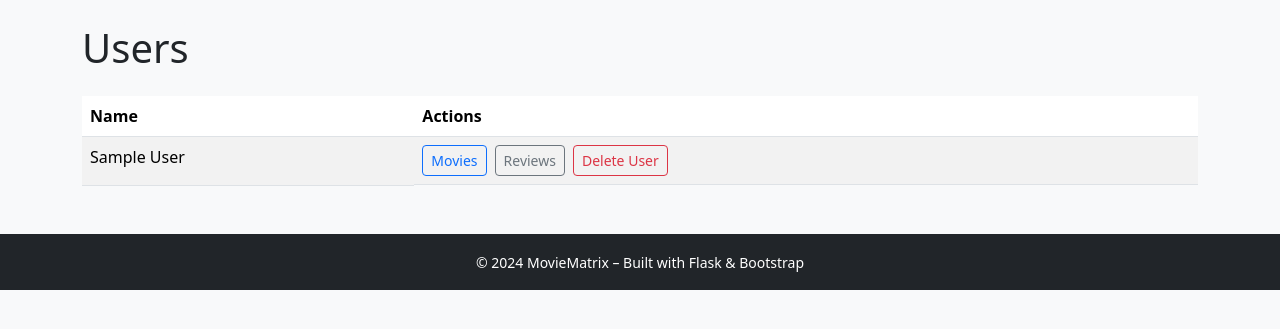
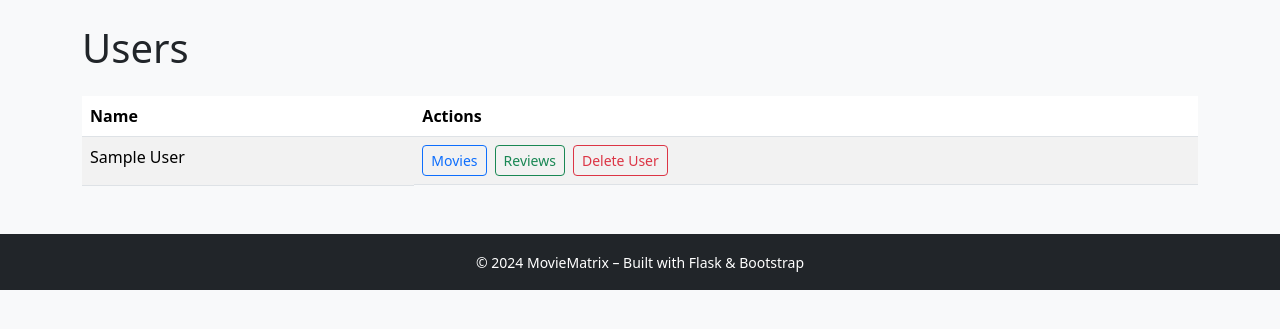
Before and after one commit to Nugamoto/MovieMatrix, a Flask app: page /users in a window 1280 px wide. Shown: the part 56-385 px from the top of the page. Run offline with Flask 3, Linux system fonts and the light colour scheme; tables that the repository leaves empty hold one stand-in row (values such as "Sample post"); some libraries are stand-ins or nearby versions.

Commit message:
style: update Reviews buttons to use consistent green outline style

```diff
--- a/templates/user_movies.html
+++ b/templates/user_movies.html
@@ -38,8 +38,7 @@
                 <button type="submit" class="btn btn-sm btn-outline-danger">Delete</button>
             </form>
             <a href="{{ url_for('movie_reviews', movie_id=movie.id, user_id=user.id) }}"
-               class="btn btn-sm btn-outline-primary">Reviews</a>
-        </td>
+               class="btn btn-sm btn-outline-success">Reviews</a></td>
     </tr>
     {% endfor %}
     </tbody>
--- a/templates/users.html
+++ b/templates/users.html
@@ -21,7 +21,7 @@
             <a href="{{ url_for('user_movies', user_id=user.id) }}"
                class="btn btn-sm btn-outline-primary">Movies</a>
             <a href="{{ url_for('user_reviews', user_id=user.id) }}"
-               class="btn btn-sm btn-outline-secondary">Reviews</a>
+               class="btn btn-sm btn-outline-success">Reviews</a>
             <form method="POST" class="delete-user-form d-inline"
                   action="{{ url_for('delete_user', user_id=user.id) }}">
                 <button type="submit" class="btn btn-sm btn-outline-danger">Delete User</button>
```
